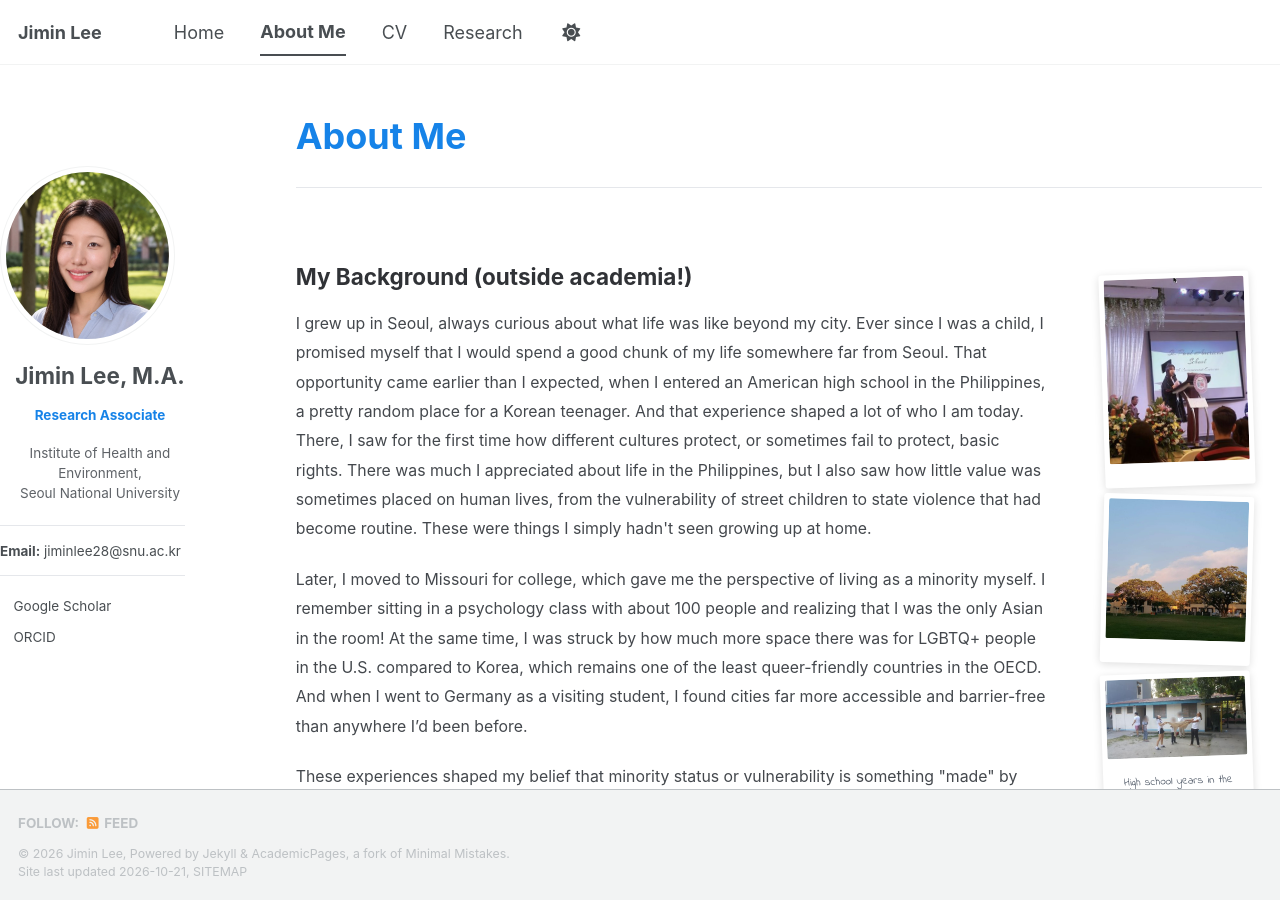
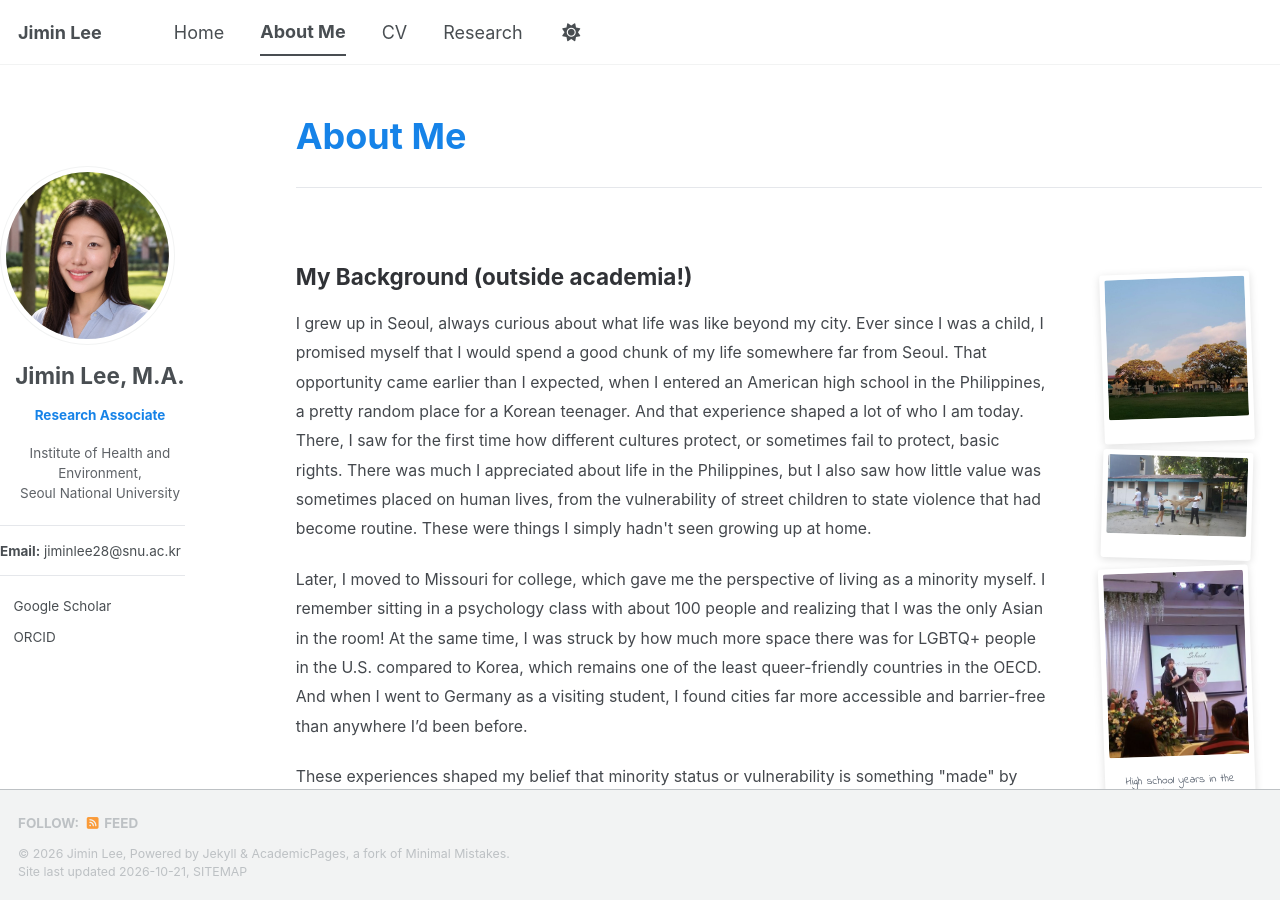
Before and after one commit to jiminlee-research/jiminlee-research.github.io, a Jekyll site: the page built from _pages/about-me.md, in a window 1280 px wide and 900 px high. Built offline with Jekyll 4.4.1, drawn with Linux system fonts in a browser that asks for light colours; a style sheet for code colours, icons or effects is not loaded.

Commit message:
About Me: move graduation photo to end of Philippines group
Co-Authored-By: Claude Opus 5.5 <noreply@anthropic.com>
Claude-Session: https://claude.ai/code/session_01GYaXMgFYpFz8tBfJmAVwxN

```diff
--- a/_pages/about-me.md
+++ b/_pages/about-me.md
@@ -128,9 +128,9 @@ author_profile: true
 
 </section>
 <aside class="about-timeline" aria-label="Photos from my journey">
-<figure class="tl-photo tilt-l tl-pair"><img src="/images/about/hs.jpg" alt="Giving a speech at my high school commencement in the Philippines" loading="lazy"></figure>
-<figure class="tl-photo tilt-r tl-pair"><img src="/images/about/ph-campus.jpg" alt="My high school campus in the Philippines at sunset" loading="lazy"></figure>
-<figure class="tl-photo tilt-l"><img src="/images/about/ph-volunteer.jpg" alt="Playing with children while volunteering at a children's home in the Philippines" loading="lazy"><figcaption>High school years in the Philippines</figcaption></figure>
+<figure class="tl-photo tilt-l tl-pair"><img src="/images/about/ph-campus.jpg" alt="My high school campus in the Philippines at sunset" loading="lazy"></figure>
+<figure class="tl-photo tilt-r tl-pair"><img src="/images/about/ph-volunteer.jpg" alt="Playing with children while volunteering at a children's home in the Philippines" loading="lazy"></figure>
+<figure class="tl-photo tilt-l"><img src="/images/about/hs.jpg" alt="Giving a speech at my high school commencement in the Philippines" loading="lazy"><figcaption>High school years in the Philippines</figcaption></figure>
 <svg class="tl-arrow" viewBox="0 0 60 46" aria-hidden="true"><path d="M30 3 C 50 12, 10 22, 30 38" /><path d="M23 32 L30 40 L36 31" /></svg>
 <figure class="tl-photo tilt-l tl-pair"><img src="/images/about/missouri-library.jpg" alt="Walking through the library stacks in college in Missouri" loading="lazy"></figure>
 <figure class="tl-photo tilt-r"><img src="/images/about/missouri.jpg" alt="Walking in the homecoming parade in Missouri" loading="lazy"><figcaption>College years in Missouri</figcaption></figure>
```
